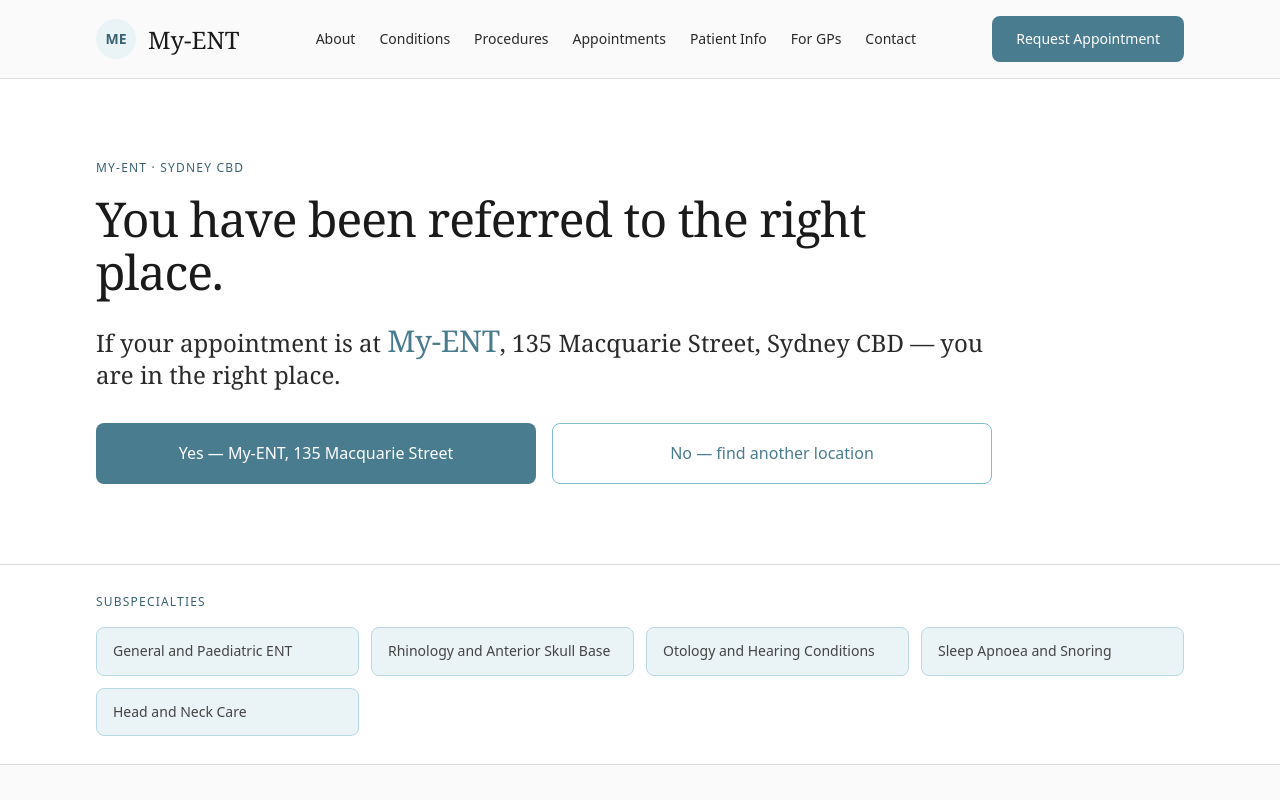
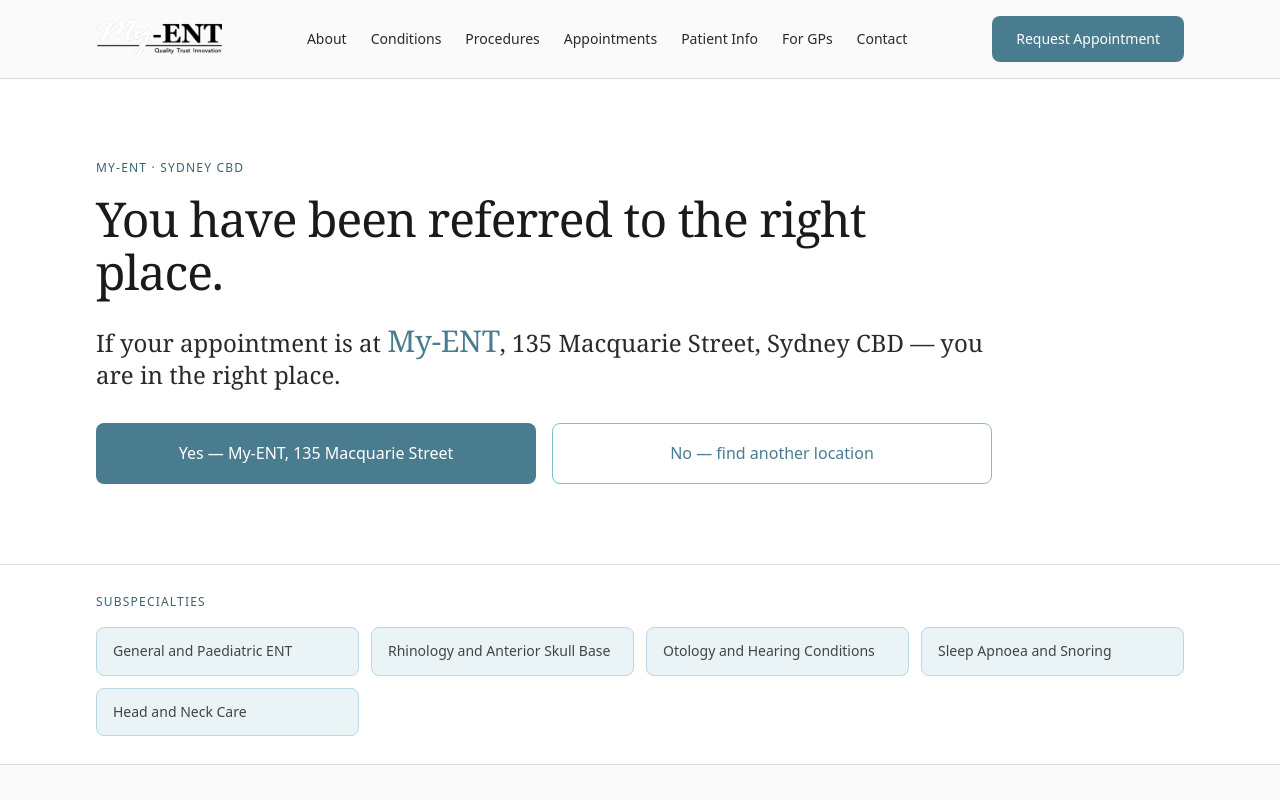
Before and after one commit to Mildmilo/my-ent, a Next.js app: page / in a window 1280 px wide. Shown: the top 800 px of the page. Built offline with nearby package versions, Linux system fonts and the light colour scheme.

Commit message:
Add image logo to navigation

```diff
--- a/src/components/layout/Nav.tsx
+++ b/src/components/layout/Nav.tsx
@@ -1,6 +1,7 @@
 'use client'
 
 import { useState } from 'react'
+import Image from 'next/image'
 
 interface NavItem {
   label: string
@@ -25,11 +26,14 @@
   return (
     <header className="sticky top-0 z-40 border-b border-neutral-200 bg-neutral-50/95 backdrop-blur">
       <div className="myent-container flex items-center justify-between gap-6 py-4">
-        <a href="/" className="flex items-center gap-3" aria-label="My-ENT home">
-          <span className="inline-flex h-10 w-10 items-center justify-center rounded-full bg-teal-50 text-sm font-semibold text-teal-500">
-            ME
-          </span>
-          <span className="font-serif text-2xl text-neutral-800">My-ENT</span>
+        <a href="/" aria-label="My-ENT home">
+          <Image
+            src="/images/myent-logo-white.png"
+            alt="My-ENT"
+            width={126}
+            height={40}
+            priority
+          />
         </a>
 
         <nav className="hidden lg:block" aria-label="Primary navigation">
```
Also changed, not shown: 1 other file (tests, documents, lock files or other folders).
